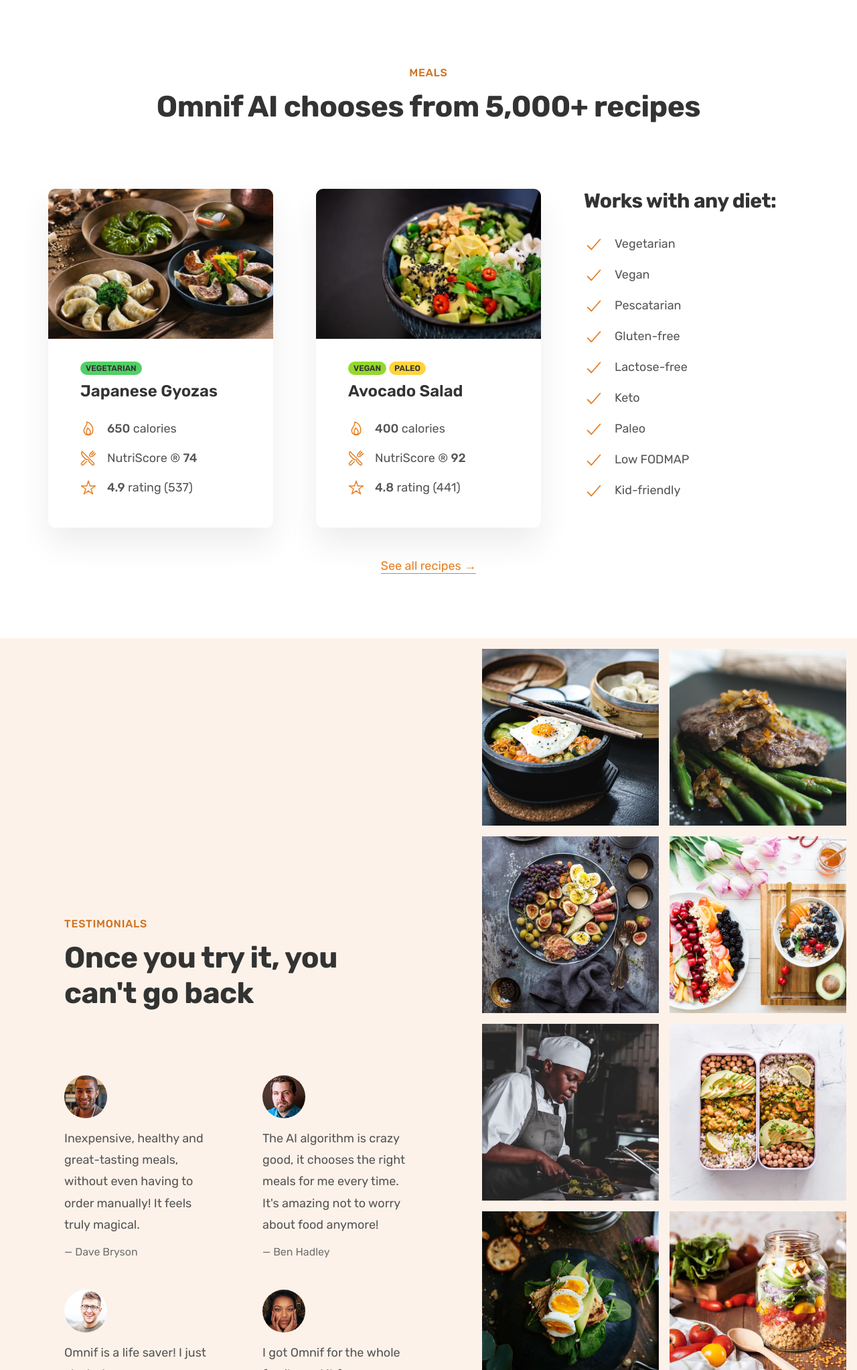
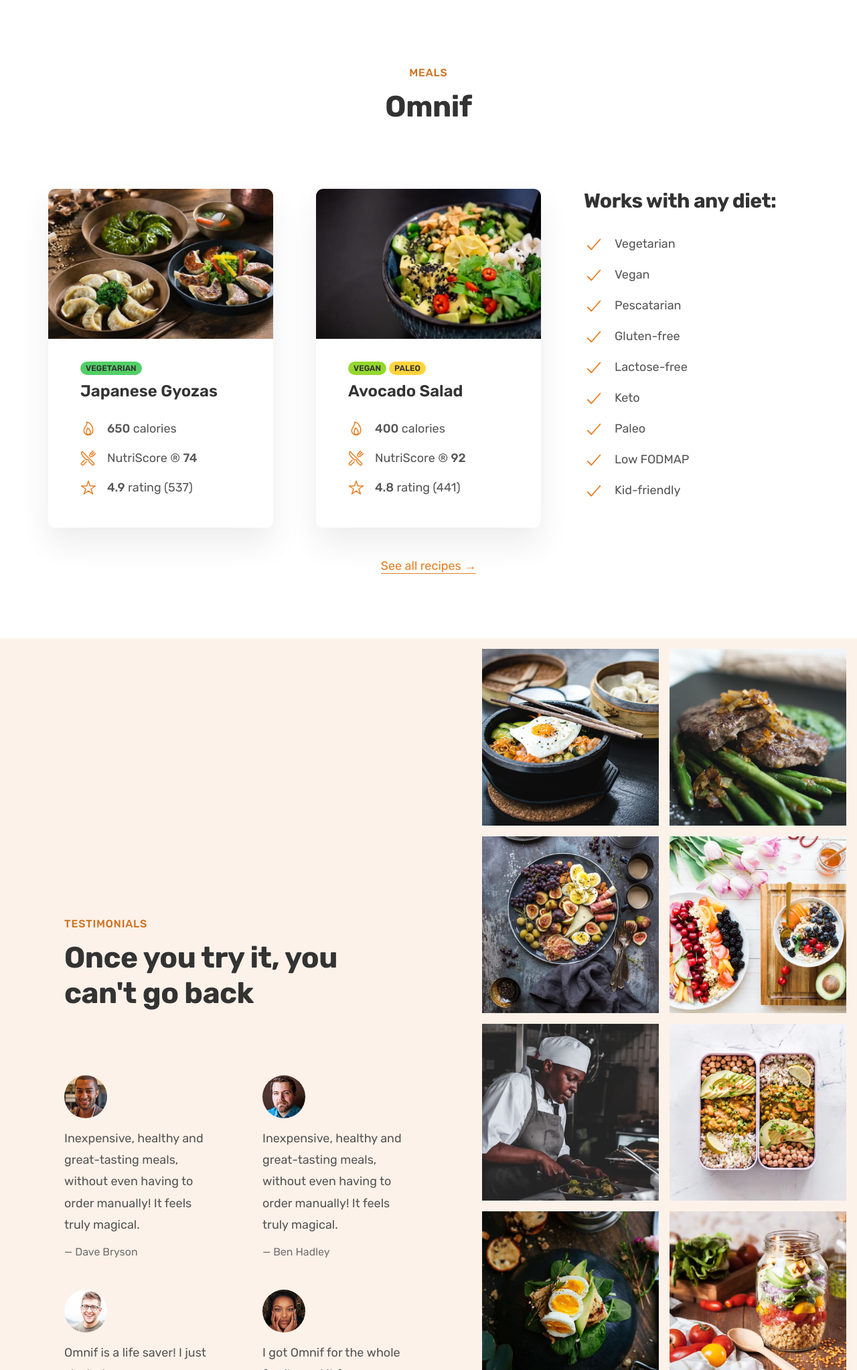
Before and after one commit to AndresGranda1236/Onmmif, a plain HTML site: page index.html in a window 1280 px wide. Shown: the part 2480-4526 px from the top of the page at 67% size. Drawn offline with nearby package versions, Linux system fonts and the light colour scheme.

Commit message:
first committtttttttt

```diff
--- a/index.html
+++ b/index.html
@@ -180,9 +180,7 @@
       <section class="section-meals">
         <div class="container center-text">
           <span class="subheading">Meals</span>
-          <h2 class="heading-secondary">
-            Omnif AI chooses from 5,000+ recipes
-          </h2>
+          <h2 class="heading-secondary">Omnif</h2>
         </div>
 
         <div class="container grid grid--3-cols margin-bottom-md">
@@ -323,8 +321,8 @@
                 src="img/customers/ben.jpg"
               />
               <blockquote class="testimonial-text">
-                The AI algorithm is crazy good, it chooses the right meals for
-                me every time. It's amazing not to worry about food anymore!
+                Inexpensive, healthy and great-tasting meals, without even
+                having to order manually! It feels truly magical.
               </blockquote>
               <p class="testimonial-name">&mdash; Ben Hadley</p>
             </figure>
```
